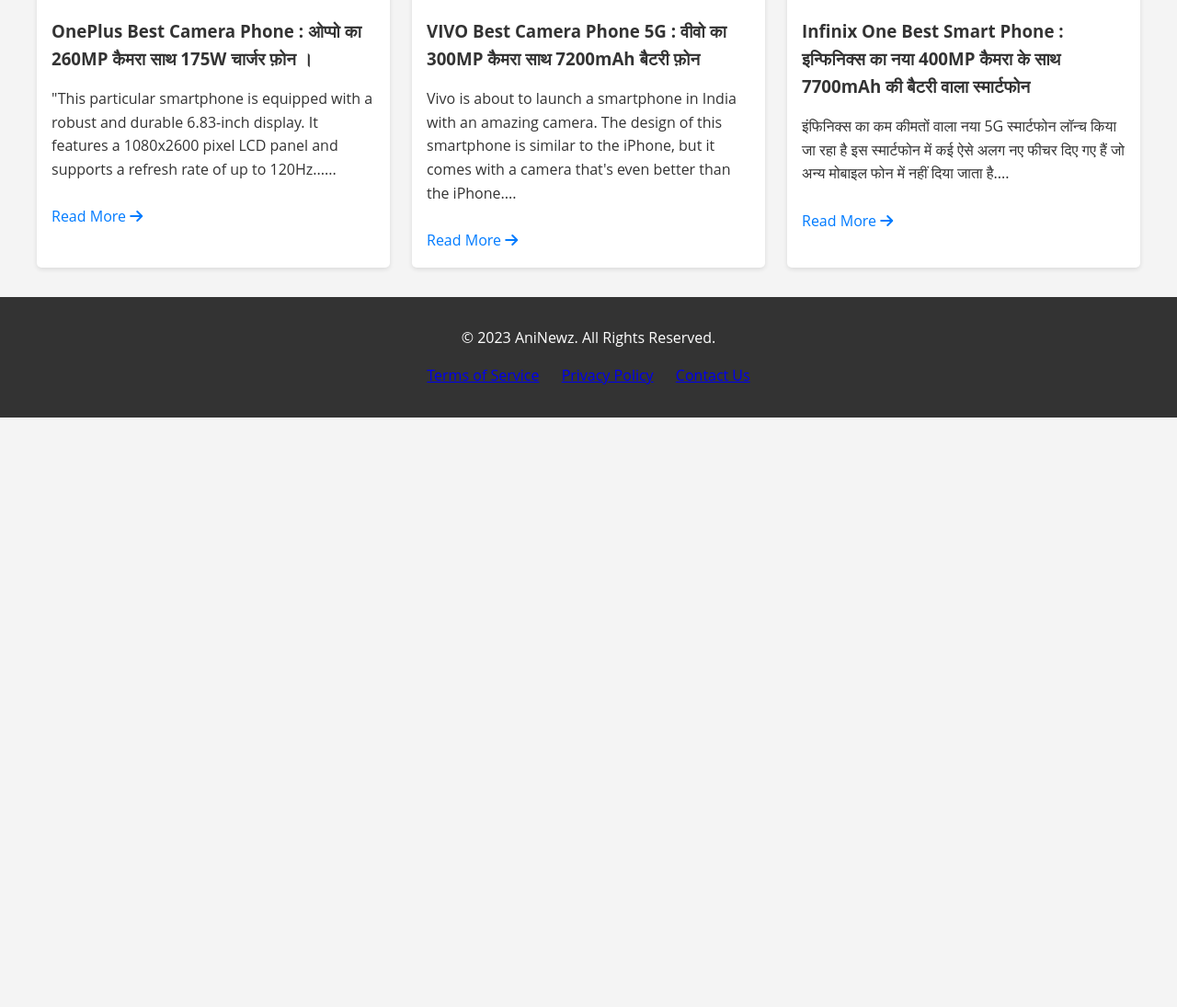
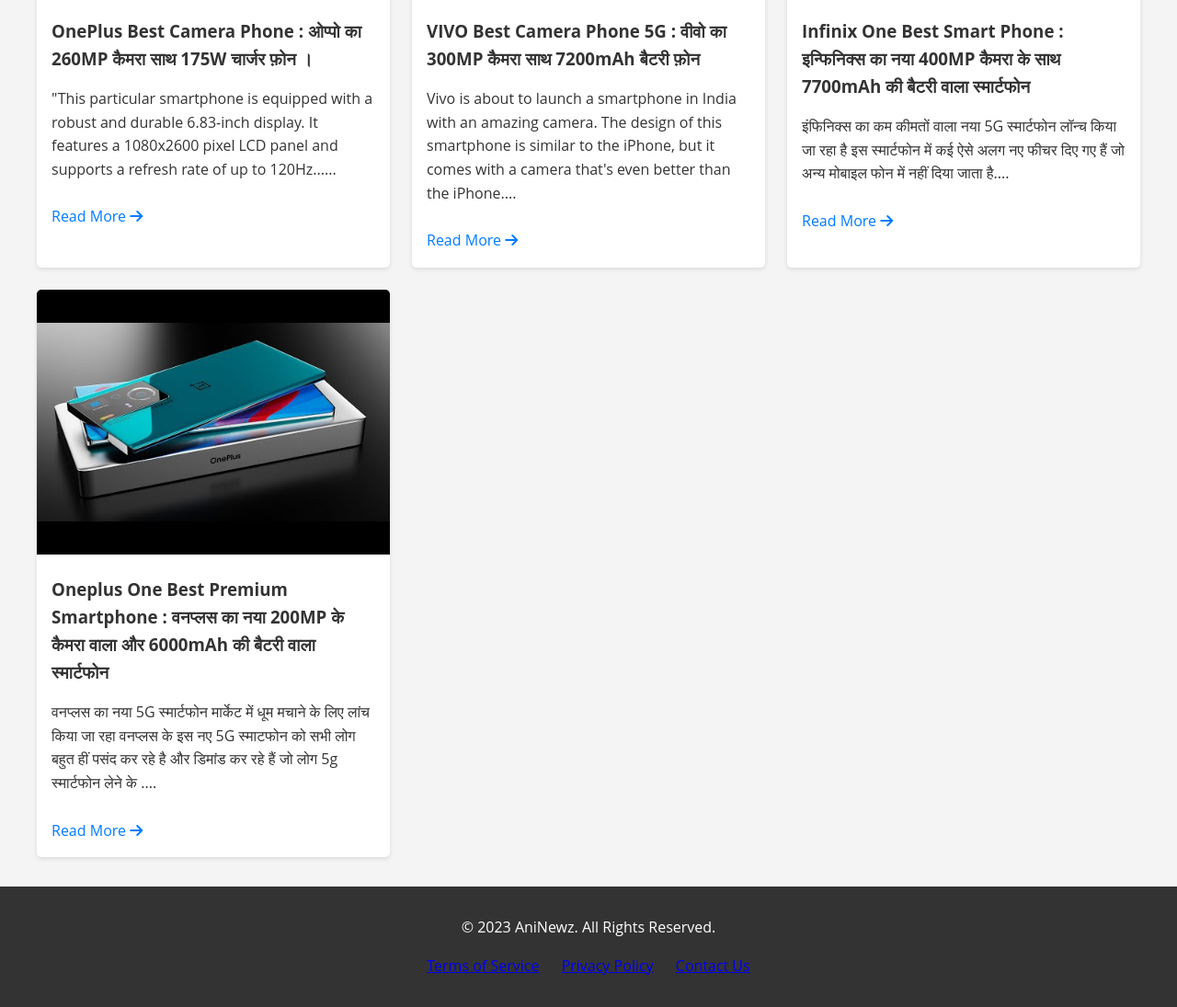
Before and after one commit to Dev-123-win/blog, a plain HTML site: page index.html in a window 1280 px wide. Shown: the part 420-1515 px from the top of the page at 92% size. Before the commit the page ends 874 px from the top, so only its background shows below. Drawn offline with Linux system fonts and the light colour scheme.

Commit message:
Update index.html

```diff
--- a/index.html
+++ b/index.html
@@ -72,6 +72,14 @@
                         <a href="article2.html" class="read-more">Read More <i class="fas fa-arrow-right"></i></a>
                     </div>
                 </article>
+                <article class="post">
+                    <img src="One Plus 11 Pro.jpg" alt="Post Image" loading="lazy">
+                    <div class="post-content">
+                        <h3>Oneplus One Best Premium Smartphone : वनप्लस का नया 200MP के कैमरा वाला और 6000mAh की बैटरी वाला स्मार्टफोन</h3>
+                        <p>वनप्लस का नया 5G स्मार्टफोन मार्केट में धूम मचाने के लिए लांच किया जा रहा वनप्लस के इस नए 5G स्माटफोन को सभी लोग बहुत हीं पसंद कर रहे है और डिमांड कर रहे हैं जो लोग 5g स्मार्टफोन लेने के ....</p>
+                        <a href="article3.html" class="read-more">Read More <i class="fas fa-arrow-right"></i></a>
+                    </div>
+                </article>
             </div>
         </div>
     </section>
```
